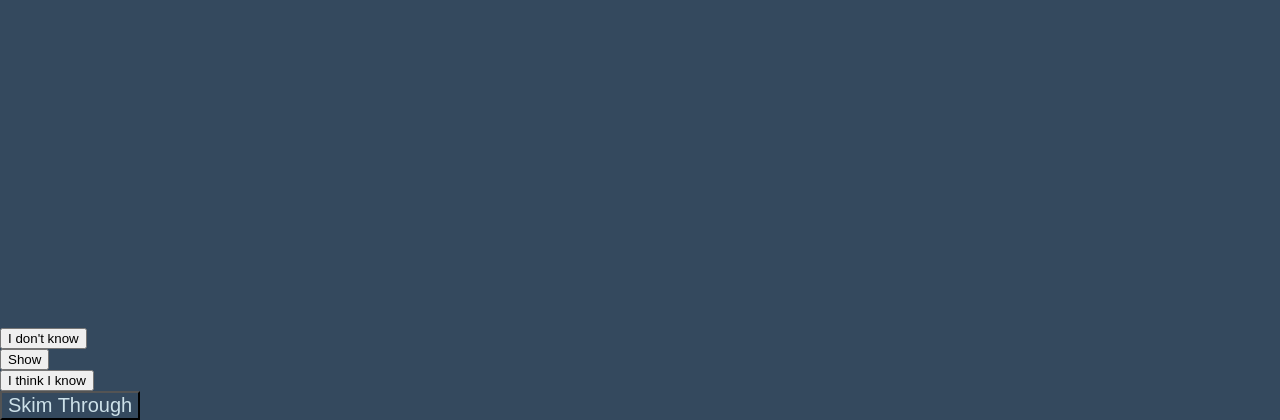
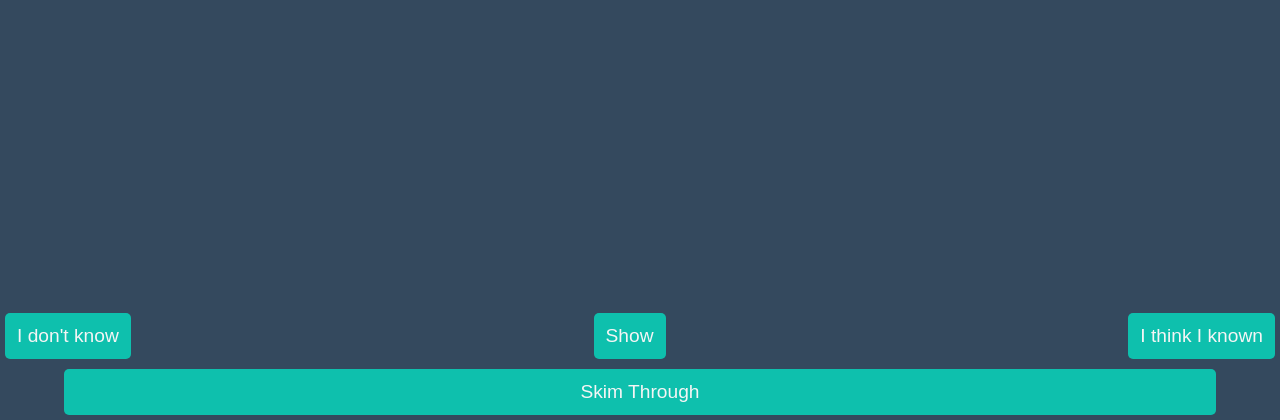
Before and after one commit to chandra-deb/XueHanzi, a Flask app: page /kpractice/1 in a window 1280 px wide. Shown: the part 380-800 px from the top of the page. Run offline with Flask 3, Linux system fonts and the light colour scheme; the visitor is signed in with stand-in values (Sample User, id 1); data comes from the database, SQL or seed files in the repository.

Commit message:
revamped the ui

```diff
--- a/backend/templates/known_practice.html
+++ b/backend/templates/known_practice.html
@@ -97,6 +97,47 @@
         .satire p {
             font-size: 1.2em;
         }
+
+        .know-not-confirmation {
+            width: 100%;
+            margin: 0;
+
+        }
+
+        .know-not-confirmation center button {
+            width: 90%;
+            border: none;
+            border-radius: 5px;
+            background: rgba(3, 230, 199, 0.76);
+            color: whitesmoke;
+            margin: 5px;
+            padding: 12px;
+            font-size: 1.2em;
+        }
+
+        .know-not-confirmation center button :hover {
+            background: rgba(105, 121, 119, 0.96);
+        }
+
+
+
+
+        .ac-btns {
+
+            display: flex;
+            justify-content: space-between;
+            width: 100%;
+        }
+
+        .ac-btns button {
+            background: rgba(3, 230, 199, 0.76);
+            border: none;
+            margin: 5px;
+            padding: 12px;
+            border-radius: 5px;
+            color: whitesmoke;
+            font-size: 1.2em;
+        }
     </style>
 </head>
 
@@ -141,18 +182,31 @@
     </div>
 
     <div class="know-not-confirmation">
+        <div class="ac-btns">
+
+            <div>
+
                 <form action="/update_data/{{character.id}}" method="post">
                     <input type="checkbox" id="known_{{character.id}}" name="dknown" value="on" hidden checked>
-            <input type="submit" value="I don't know">
+                    <button type="submit" value="I don't know"> I don't know</button>
                 </form>
+            </div>
+            <div>
+
                 <button id="show">Show</button>
+            </div>
+            <div>
 
                 <form action="/update_data/{{character.id}}" method="post">
 
                     <input type="checkbox" id="known_{{character.id}}" name="known" value="on" hidden checked>
-            <input type="submit" value="I think I know">
+                    <button type="submit" value="I think I know"> I think I known </button>
                 </form>
-        <center><button style="background-color: #34495e;color: #cde1e9; font-size: 20px;" onclick="reloadPage()">Skim
+            </div>
+        </div>
+
+
+        <center><button onclick="reloadPage()">Skim
                 Through</button></center>
     </div>
     {% endif %}
```
Lines whose indentation alone changed are shown as unchanged.
